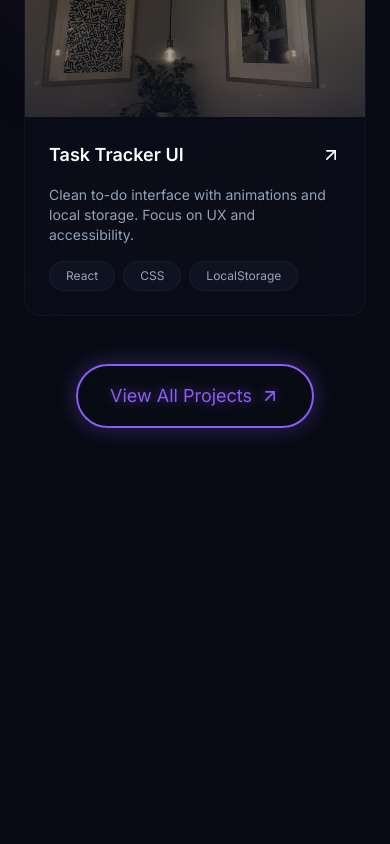
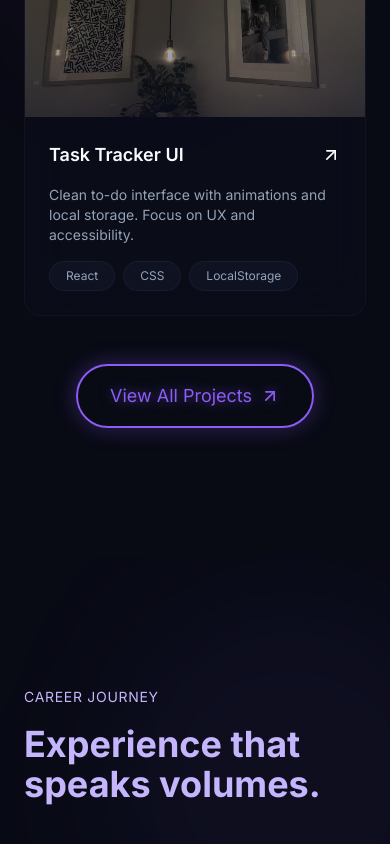
Before and after one commit to big21josh/Tadiwanashe-Joshua-Mabharani_dev-personal-portfolio, a React (Vite) app: page / in a window 390 px wide. Shown: the part 5652-6496 px from the top of the page. Before the commit the page ends 6208 px from the top, so only its background shows below. Built offline with nearby package versions, Linux system fonts and the light colour scheme.

Commit message:
Section Header update

```diff
--- a/src/sections/Experience.jsx
+++ b/src/sections/Experience.jsx
@@ -2,7 +2,7 @@ const experience = [
    {
       period: "June 2026 - Present",
       role: "Junior Software Engineer",
-  company: "Uncommon.org, Harare, Zimbabwe",
+      company: "Uncommon.org",
       description: "Building responsive web applications using React, JavaScript, and Python. Applying UX/UI design principles to create user-centered product experiences. Familiar with POS systems integration and retail tech solutions. Collaborating in agile teams on product design and development.",
       technologies: ["Software Development", "React", "Digital Marketing", "Python", "POS Systems"],
       current: true,
@@ -10,7 +10,7 @@ const experience = [
    {
       period: "2023 — Present",
       role: "CCTV Installation Technician",
-  company: "Muwoni Technologies, Harare, Zimbabwe",
+      company: "Muwoni Technologies",
       description: "Installation, configuration, and maintenance of CCTV and security systems. Computer hardware troubleshooting, networking and system diagnostics. Client training and after-installation support",
       technologies: ["Hikvision", "Dahua", "IP Cameras", "NVR/DVR", "Network Configuration", "Computer Hardware", "Troubleshooting", "Client Training"],
       current: true,
@@ -18,17 +18,17 @@ const experience = [
    {
       period: "Feb 2021 — May 2022",
       role: "Sales Representative",
-  company: "Builderz Pride, Cameron Ext, Magaba, Harare",
+      company: "Builderz Pride, Cameron Ext, Magaba",
       description: "Customer service, sales consultations, and inventory management. Developed strong communication and client relationship skills",
-  technologies: ["Customer Service", "Sales", "Inventory Management", "Client Relations", "Communication"],
+      technologies: ["Sales", "Inventory Management", "Client Relations", "Communication"],
       current: false,
    },
    {
       period: "2022 – Present",
       role: "Software Provider",
       company: "Classic Technology",
-  description:"Software Provider specializing in POS Systems & Retail Tech. Business management systems for retail operations",
-  technologies:["POS Systems", "Retail Tech", "Business Management Systems", "Software", "Customer Support"],
+      description: "Software Provider specializing in POS Systems & Retail Tech. Business management systems for retail operations",
+      technologies: ["POS Systems", "Retail Tech", "Business Management Systems", "Software", "Customer Support"],
       current: true,
    },
 
@@ -36,8 +36,28 @@ const experience = [
 
 
 
-export const Experience =() => {
-   return<section></section>;
+export const Experience = () => {
+   return (<section id="experience" className="py-32 relative overflow-hidden">
+      <div
+         className="absolute top-1/2 left-1/4 w-96 h-96 bg-primary/5 rounded-full blur-3xl -translate-y-1/2"
+      />
 
-
-}
+      <div className="container mx-auto px-6 relative z-10">
+         {/* Section Header*/}
+         <div className="max-w-3xl mb-16">
+            <span className="text-secondary-foreground text-sm
+             font-medium tracking-wider uppercase animate-fade-in"
+             >
+               Career Journey
+            </span>
+            <h2 className="text-4xl md:text-5xl font-bold
+             mt-4 mb-6 animate-fade-in animation-delay-100
+              text-secondary-foreground">
+               Experience that{" "}
+             <span>speaks volumes.</span>
+            </h2>
+         </div>
+      </div>
+   </section>
+   );
+};
```
Lines whose indentation alone changed are shown as unchanged.
